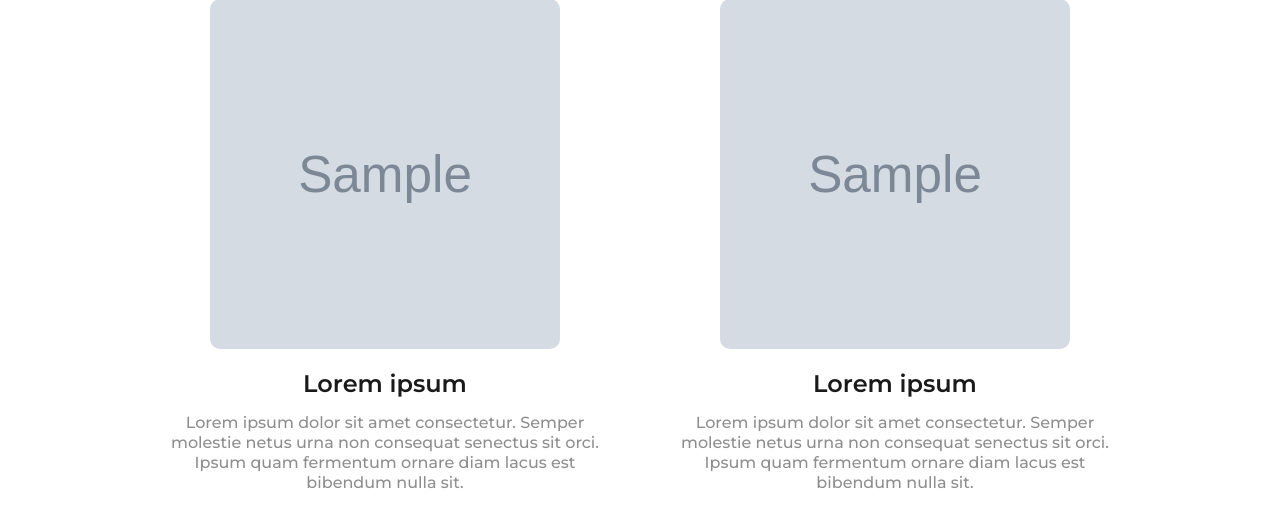
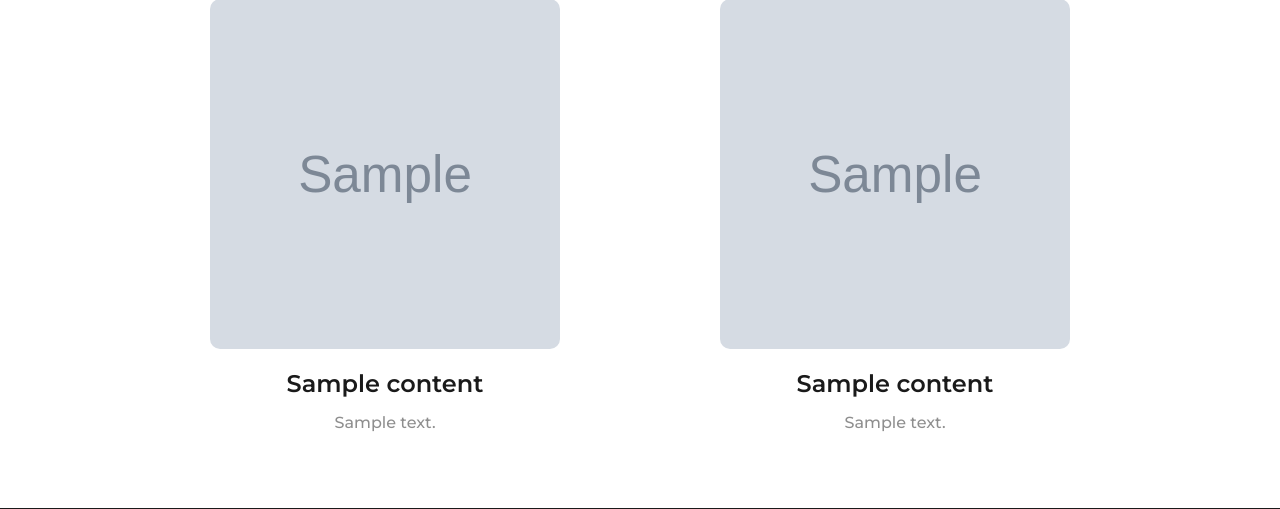
Before and after one commit to Gaius-Capito/dance_site, a Django app: page / in a window 1280 px wide. Shown: the part 1045-1554 px from the top of the page. Run offline with Django 3.2, Linux system fonts and the light colour scheme; tables that the repository leaves empty hold one stand-in row (values such as "Sample post"); grey boxes marked "Sample" are stand-in pictures.

Commit message:
Изменения в модели главной страницы

```diff
--- a/content/models.py
+++ b/content/models.py
@@ -6,14 +6,34 @@ class Content(models.Model):
         'Название заглавной странички',
         max_length=120
     )
-    content_main = models.TextField()
-    title_about = models.CharField(max_length=120)
-    content_about = models.TextField()
+    content_main = models.TextField(
+        verbose_name='Описание заглавной странички'
+    )
+    title_about = models.CharField(
+        verbose_name='Название "О нас"',
+        max_length=120
+    )
+    content_about = models.TextField(verbose_name='Описание "О нас"')
+    vitalina_title = models.CharField(
+        verbose_name='Название раздела о Виталине',
+        max_length=120
+    )
+    vitalina_description = models.TextField(
+        verbose_name='Описание раздела о Виталине'
+    )
+    alexander_title = models.CharField(
+        verbose_name='Название раздела о Саше',
+        max_length=120
+    )
+    alexander_description = models.TextField(
+        verbose_name='Описание раздела о Саше'
+    )
     price = models.CharField(max_length=5)
 
     class Meta:
         verbose_name = 'Содержание главной страницы'
         verbose_name_plural = 'Содержание главной страницы'
+
 
 class Images(models.Model):
     image_about_us = models.ImageField(
--- a/templates/content/index.html
+++ b/templates/content/index.html
@@ -18,16 +18,14 @@
           <div class="items">
               <div>
                   <img src="{{ images.image_about_us }}" alt="">
-                  <h3>Lorem ipsum</h3>
-                  <p>Lorem ipsum dolor sit amet consectetur. Semper molestie netus urna non consequat senectus sit
-                      orci. Ipsum quam fermentum ornare diam lacus est bibendum nulla sit.</p>
+                  <h3>{{ content.vitalina_title }}</h3>
+                  <p>{{ content.vitalina_description }}</p>
               </div>
 
               <div>
                   <img src="{{ images.image_about_them }}" alt="">
-                  <h3>Lorem ipsum</h3>
-                  <p>Lorem ipsum dolor sit amet consectetur. Semper molestie netus urna non consequat senectus sit
-                      orci. Ipsum quam fermentum ornare diam lacus est bibendum nulla sit.</p>
+                  <h3>{{ content.alexander_title }}</h3>
+                  <p>{{ content.alexander_description }}</p>
               </div>
           </div>
       </div>
--- a/templates/includes/header.html
+++ b/templates/includes/header.html
@@ -21,13 +21,13 @@
     </div>
 </div>
 
-{% if not user.is_authenticated %}
-  <button><a href="{% url 'users:login' %}">Авторизация</a></button>
-{% endif %}
-{% if user.is_authenticated %}
-  <button><a href="{% url 'users:logout' %}">Выход</a></button>
-  <p>{{ user.username }}</p>
-{% endif %}
+{#{% if not user.is_authenticated %}#}
+{#  <button><a href="{% url 'users:login' %}">Авторизация</a></button>#}
+{#{% endif %}#}
+{#{% if user.is_authenticated %}#}
+{#  <button><a href="{% url 'users:logout' %}">Выход</a></button>#}
+{#  <p>{{ user.username }}</p>#}
+{#{% endif %}#}
 
 <ion-icon class="menu" onclick="openMenu()" name="menu-outline"></ion-icon>
 
```
